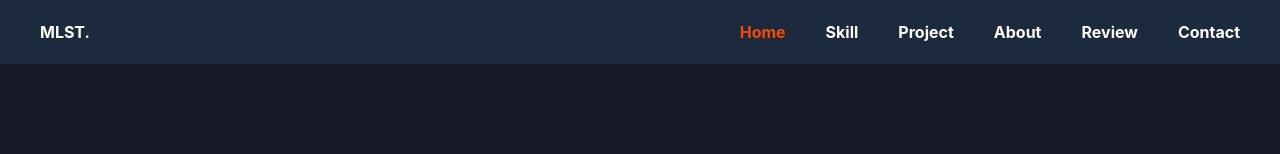
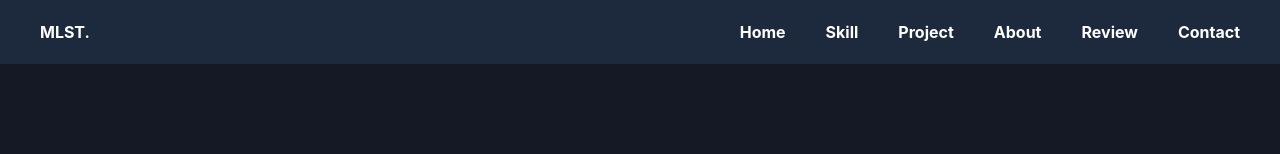
Before and after one commit to Mikmar-Tamang/MLST-Portfolio, a React (Vite) app in the folder frontend/: page / in a window 1280 px wide. Shown: the top 154 px of the page. Built offline with nearby package versions, Linux system fonts and the light colour scheme; no server answers.

Commit message:
more design in menu and made responsive

```diff
--- a/frontend/src/sections/Header.tsx
+++ b/frontend/src/sections/Header.tsx
@@ -5,7 +5,7 @@ import { motion, AnimatePresence } from "framer-motion";
 
 function Header() {
   const [isOpen, setIsOpen] = useState(false);
-  const [active, setActive] = useState("home");
+  const [active, setActive] = useState("");
 
   const handleOpen = () => {
     setIsOpen(!isOpen);
```
